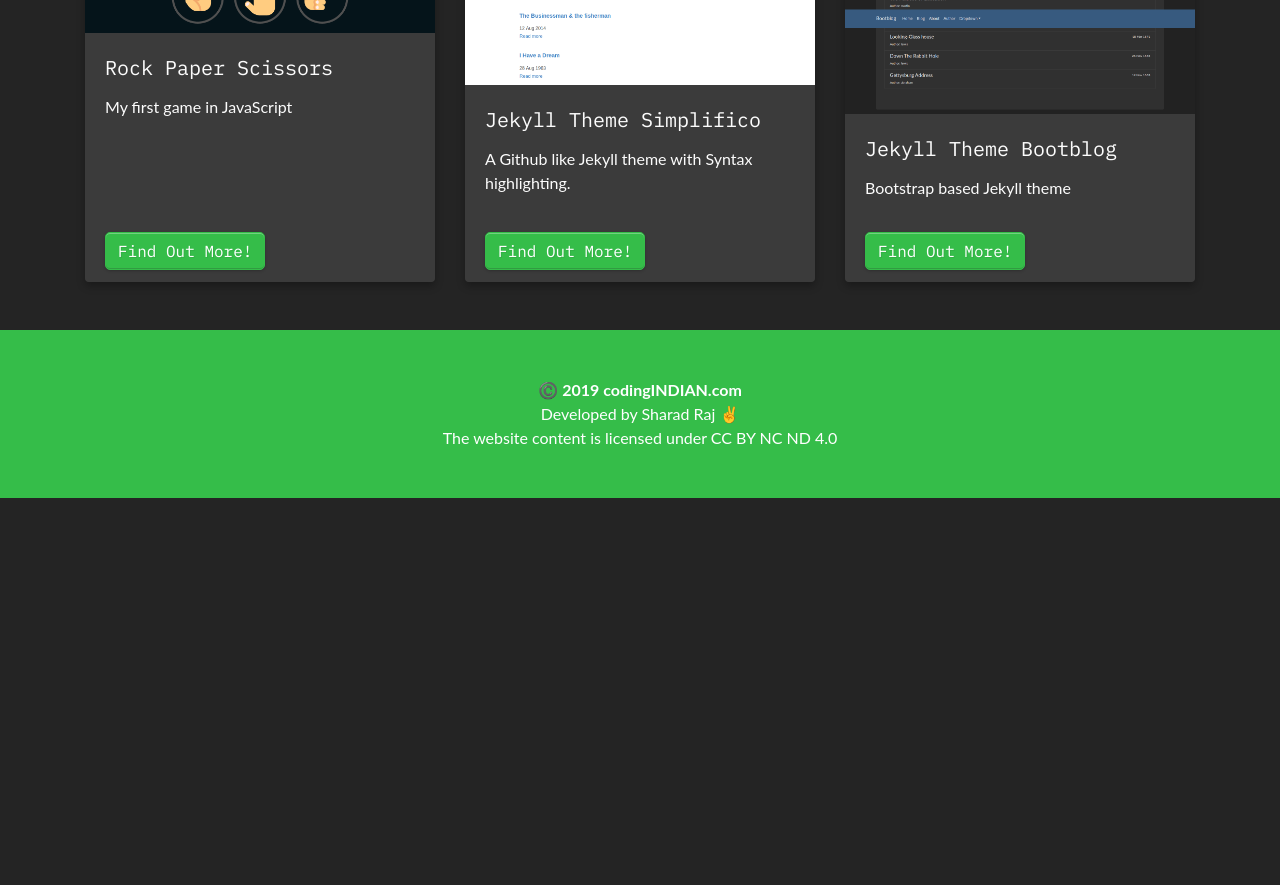
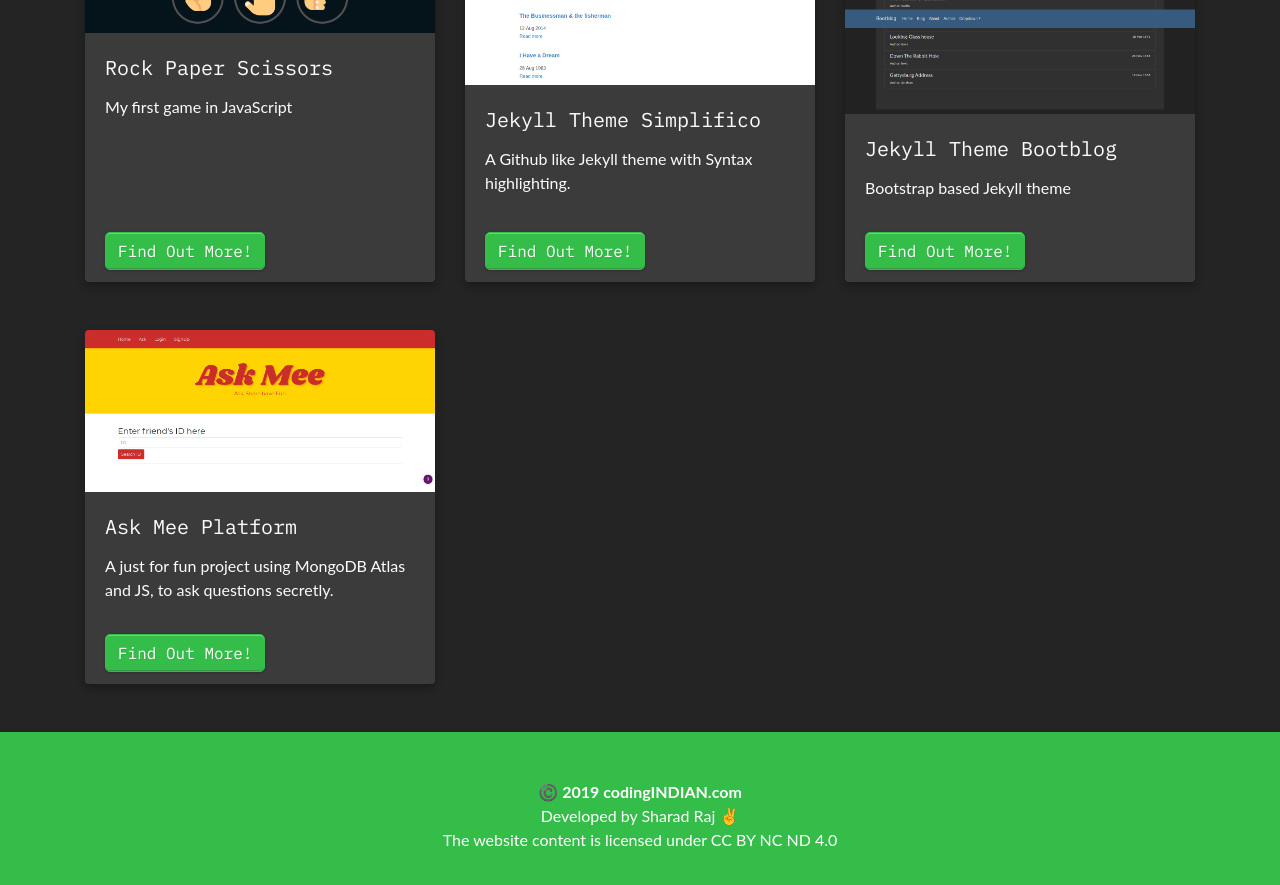
Before and after one commit to sharadcodes/sharadcodes.github.io, a Jekyll site: the page built from portfolio.md, in a window 1280 px wide and 900 px high, scrolled down 1422 px. Shown: the top 885 px of the window. Built offline with Jekyll 4.4.1, drawn with Linux system fonts in a browser that asks for light colours; emoji names are drawn with the system emoji font; before the commit the page ends 1920 px from its top, so only the background shows below that.

Commit message:
Update Portfolio “projects”

```diff
--- a/_data/portfolio.yml
+++ b/_data/portfolio.yml
@@ -44,3 +44,10 @@ projects:
     img_alt: Screenshot
     link: 'https://sharadcodes.github.io/bootblog/'
     title: Jekyll Theme Bootblog
+  - about: >-
+      A just for fun project using MongoDB Atlas and JS, to ask questions
+      secretly.
+    img: /assets/uploads/askmee.png
+    img_alt: Snap
+    link: 'https://askmee.netlify.com/ask.html'
+    title: Ask Mee Platform
```
